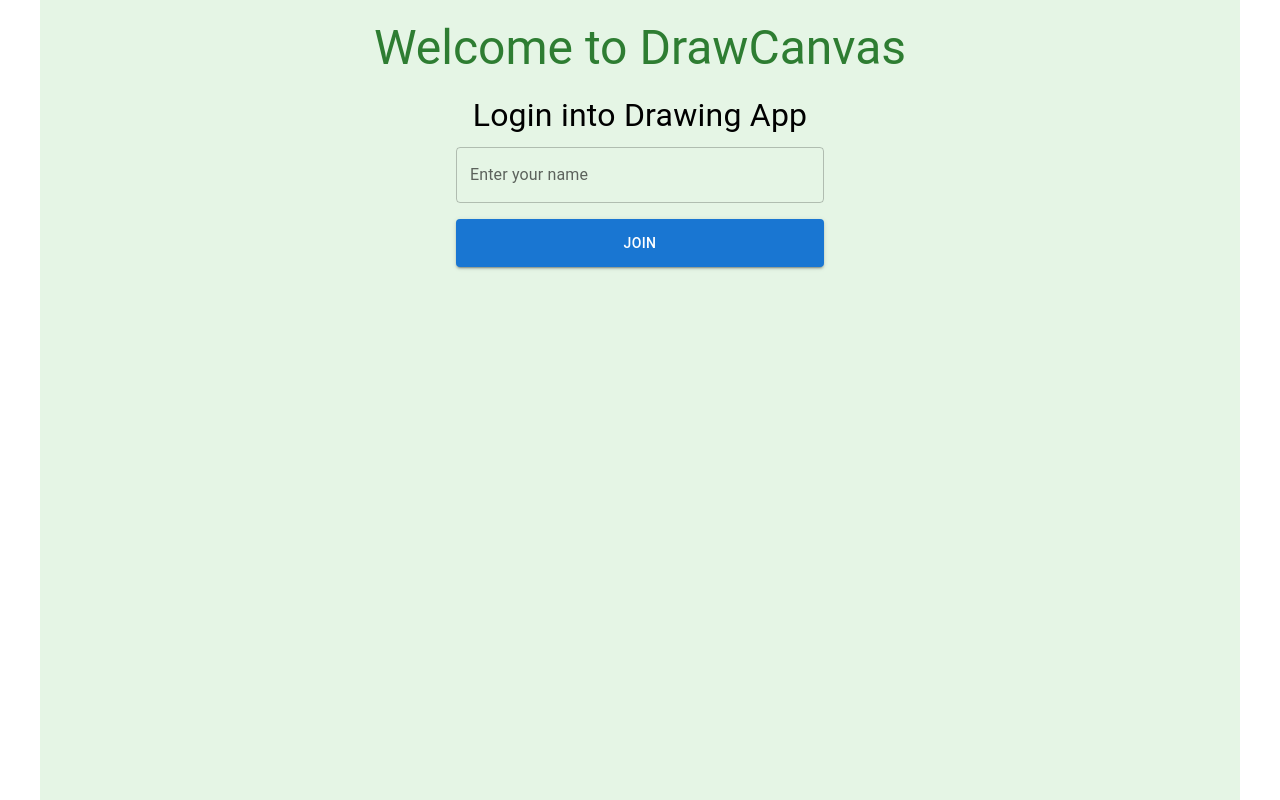
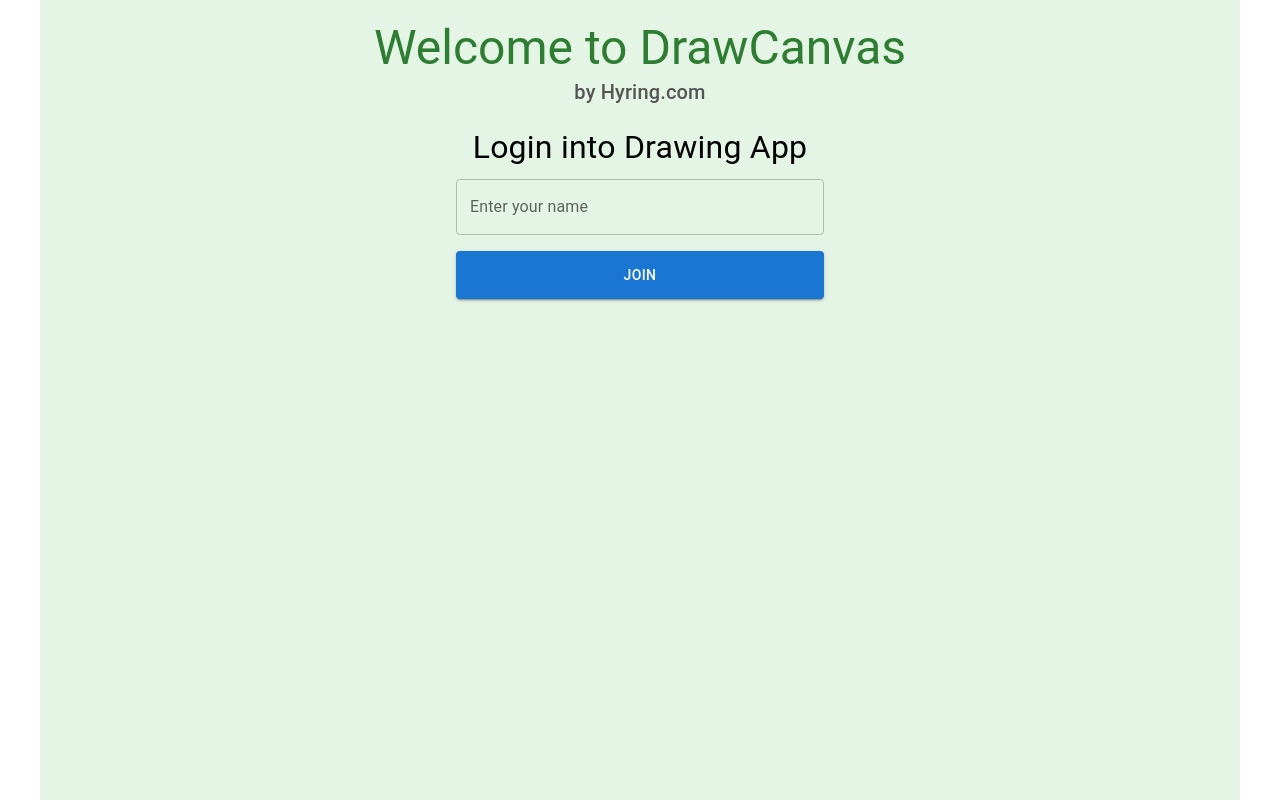
Before and after one commit to Hanokkumar/Hrying_DrawingCanvas_UI, a React (Create React App) app: page / in a window 1280 px wide. Built offline with nearby package versions, Linux system fonts and the light colour scheme.

Commit message:
Update App.js

```diff
--- a/src/App.js
+++ b/src/App.js
@@ -134,7 +134,7 @@ const App = () => {
         <Typography variant="h3" className="title">
           Welcome to DrawCanvas
         </Typography>
-        {/* <Typography variant="h6" className="subtitle">by Hyring.com</Typography> */}
+        <Typography variant="h6" className="subtitle">by Hyring.com</Typography>
 
         <Notification message={notification} />
       </Box>
```
